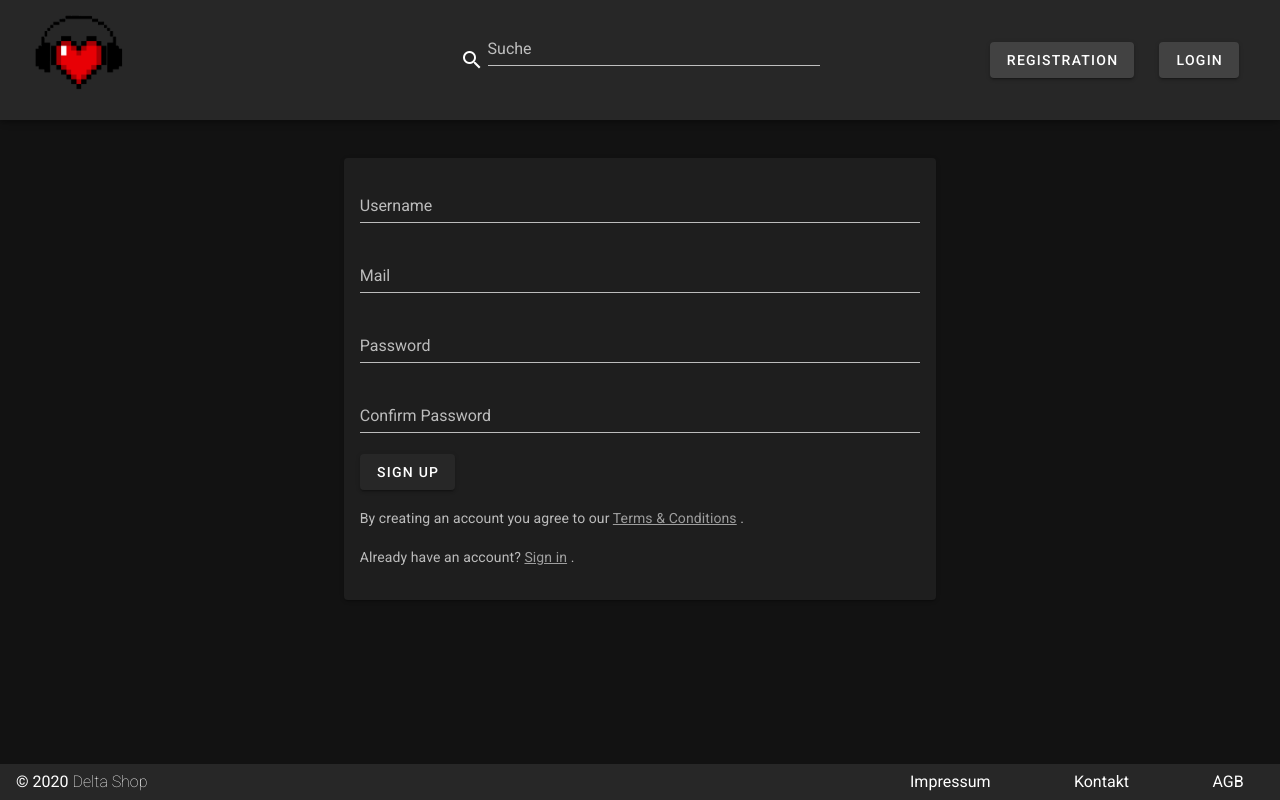
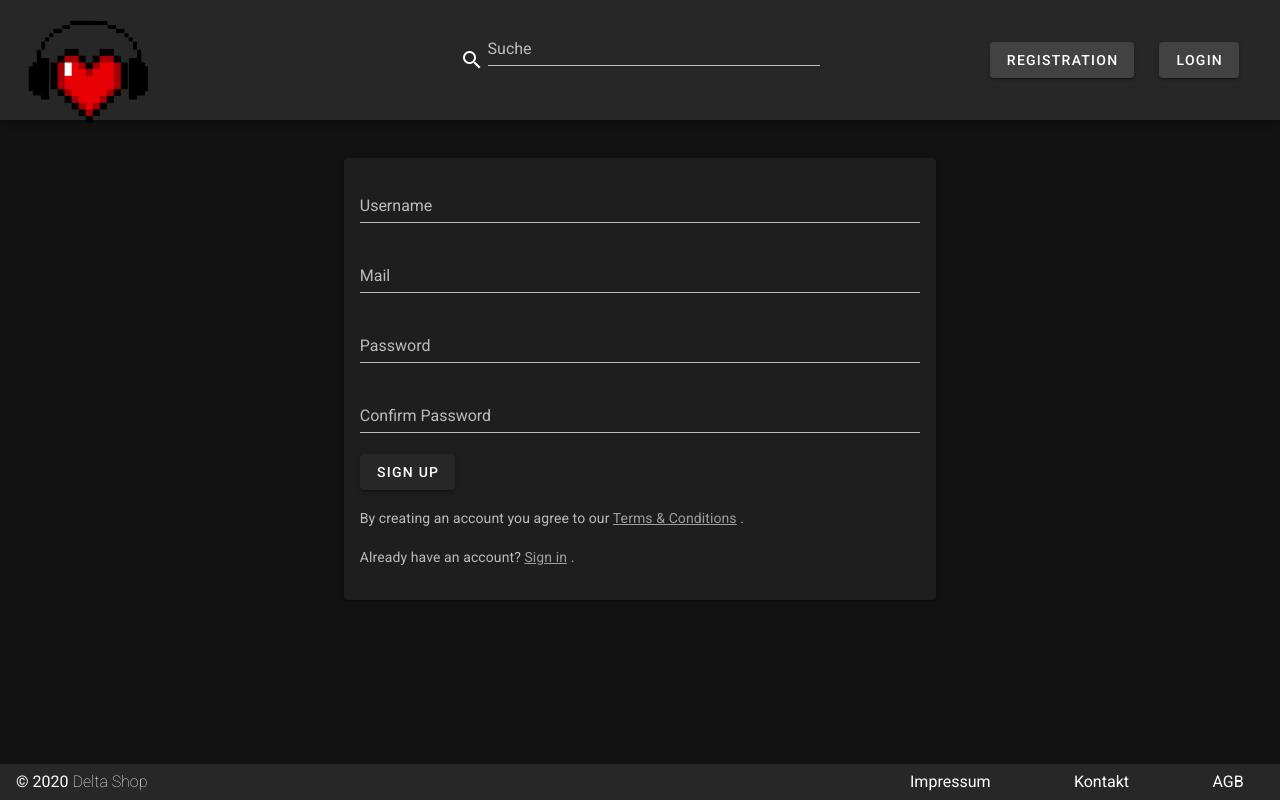
Before and after one commit to hfu-gis/Delta, a Vue app: page /Registration in a window 1280 px wide. In both pictures the pointer is over the element 78 px from the left and 54 px from the top of the page. Built offline with nearby package versions, Linux system fonts and the light colour scheme.

Commit message:
DB Verweise angepasst

```diff
--- a/src/App.vue
+++ b/src/App.vue
@@ -127,8 +127,8 @@
     }
 
     .logo:hover {
-        height: 110px;
-        width: 130px;
+        height: 120px;
+        width: 140px;
         transition: 1s;
     }
 
--- a/src/components/rocknroll.vue
+++ b/src/components/rocknroll.vue
@@ -70,7 +70,7 @@ export default {
   created() {
     db.collection("Angebot")
       .doc("Musik")
-      .collection("Rock n´Roll")
+      .collection("Rock")
       .get()
       .then(musikausDB => {
         musikausDB.forEach(doc => {
--- a/src/components/rpg.vue
+++ b/src/components/rpg.vue
@@ -70,7 +70,7 @@ export default {
   created() {
     db.collection("Angebot")
       .doc("Games")
-      .collection("Rpg")
+      .collection("RPG")
       .get()
       .then(spieleausDB => {
         spieleausDB.forEach(doc => {
```
